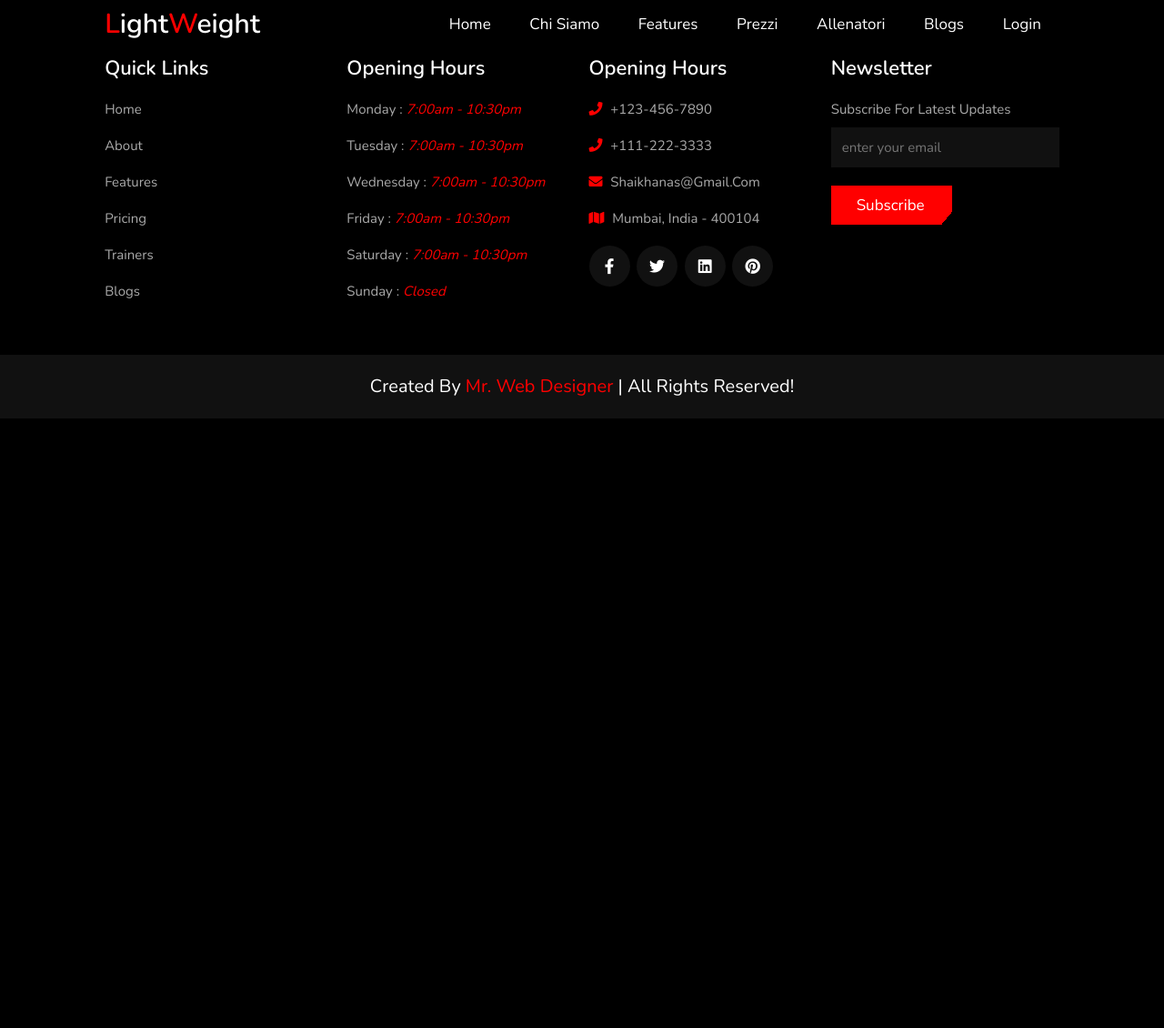
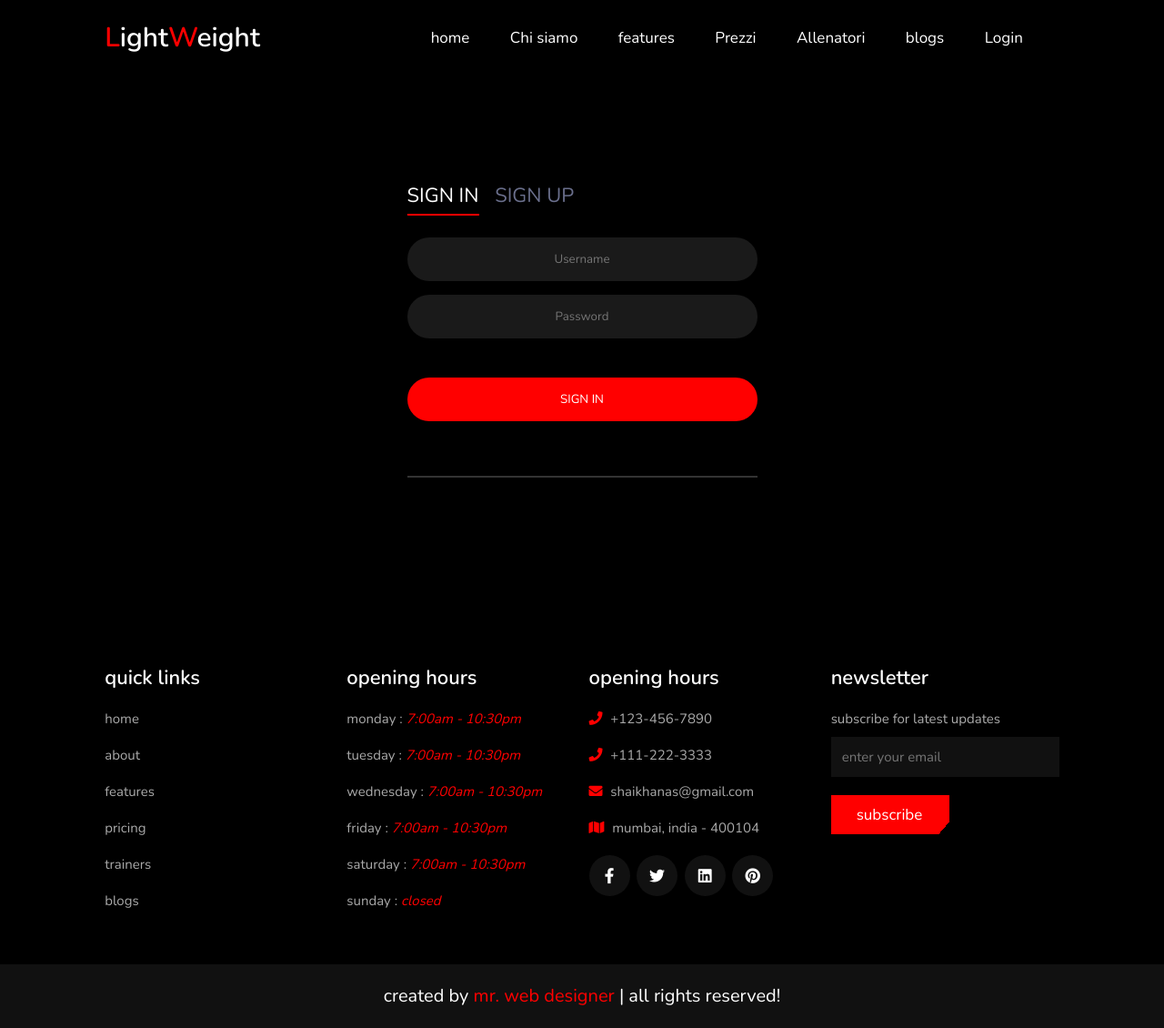
Before and after one commit to Franzap/WebTech, a PHP site: page /login.html in a window 1280 px wide. Shown: the whole page at 91% size. Before the commit the page ends 460 px from the top, so only its background shows below. Run offline with PHP 8.4, Linux system fonts and the light colour scheme.

Commit message:
update login

```diff
--- a/fitness website/css/style.css
+++ b/fitness website/css/style.css
@@ -8,7 +8,7 @@
   text-decoration: none;
   outline: none;
   border: none;
-  text-transform: capitalize;
+
   -webkit-transition: all .2s linear;
   transition: all .2s linear;
 }
@@ -34,8 +34,148 @@ html::-webkit-scrollbar-thumb {
 
 body {
   background: #000;
+  margin:0;
+  color:#6a6f8c;
+
+}
+.login-wrap {
+  width: 100%;
+  margin: auto;
+  max-width: 525px;
+  min-height: 670px;
+  position: relative;
+}
+.login-html{
+  width:100%;
+  height:100%;
+  position:absolute;
+  padding:200px 70px 50px 70px;
+  background: rgba(0, 0, 0, 0.9);
+}
+.login-html .sign-in-htm,
+.login-html .sign-up-htm{
+  top:0;
+  left:0;
+  right:0;
+  bottom:0;
+  position:absolute;
+  transform:rotateY(180deg);
+  backface-visibility:hidden;
+  transition:all .4s linear;
+}
+.login-html .sign-in,
+.login-html .sign-up,
+.login-form .group .check{
+  display:none;
+}
+.login-html .tab,
+.login-form .group .label,
+.login-form .group .button{
+  text-transform:uppercase;
+}
+.login-html .tab{
+  font-size:22px;
+  margin-right:15px;
+  padding-bottom:5px;
+  margin:0 15px 10px 0;
+  display:inline-block;
+  border-bottom:2px solid transparent;
+}
+.login-html .sign-in:checked + .tab,
+.login-html .sign-up:checked + .tab{
+  color:#fff;
+  border-color:#ff0000;
+}
+.login-form{
+  min-height:345px;
+  position:relative;
+  perspective:1000px;
+  transform-style:preserve-3d;
+}
+.login-form .group{
+  margin-bottom:15px;
+}
+.login-form .group .label,
+.login-form .group .input,
+.login-form .group .button{
+  width:100%;
+  color:#fff;
+  display:block;
+  text-align: center;
+}
+.login-form .group .input,
+.login-form .group .button{
+  border:none;
+  padding:15px 20px;
+  border-radius:25px;
+  background:rgba(255,255,255,.1);
+}
+.login-form .group input[data-type="password"]{
+  text-security:circle;
+  -webkit-text-security:circle;
+}
+.login-form .group .label{
+  color:#aaa;
+  font-size:12px;
+}
+.login-form .group .button{
+  background:#ff0000;
+}
+.login-form .group label .icon{
+  width:15px;
+  height:15px;
+  border-radius:2px;
+  position:relative;
+  display:inline-block;
+  background:rgba(255,255,255,.1);
+}
+.login-form .group label .icon:before,
+.login-form .group label .icon:after{
+  content:'';
+  width:10px;
+  height:2px;
+  background:#fff;
+  position:absolute;
+  transition:all .2s ease-in-out 0s;
+}
+.login-form .group label .icon:before{
+  left:3px;
+  width:5px;
+  bottom:6px;
+  transform:scale(0) rotate(0);
+}
+.login-form .group label .icon:after{
+  top:6px;
+  right:0;
+  transform:scale(0) rotate(0);
+}
+.login-form .group .check:checked + label{
+  color:#fff;
+}
+.login-form .group .check:checked + label .icon{
+  background: #000000;
+}
+.login-form .group .check:checked + label .icon:before{
+  transform:scale(1) rotate(45deg);
+}
+.login-form .group .check:checked + label .icon:after{
+  transform:scale(1) rotate(-45deg);
+}
+.login-html .sign-in:checked + .tab + .sign-up + .tab + .login-form .sign-in-htm{
+  transform:rotate(0);
+}
+.login-html .sign-up:checked + .tab + .login-form .sign-up-htm{
+  transform:rotate(0);
 }
 
+.hr{
+  height:2px;
+  margin:60px 0 50px 0;
+  background:rgba(255,255,255,.2);
+}
+.foot-lnk{
+  text-align:center;
+}
 section {
   padding: 5rem 9%;
 }
@@ -113,11 +253,18 @@ section {
   color: #f00;
 }
 
-.header .navbar a {
+.header .navbar a{
+
   display: inline-block;
   padding: 1.5rem 2rem;
   font-size: 1.7rem;
-  color: #fff;
+  color: #ffffff;
+}
+.header .navbar  {
+  display: inline-block;
+  padding: 1.5rem 2rem;
+  font-size: 1.7rem;
+  color: #ffffff;
 }
 
 .header .navbar a:hover {
@@ -272,7 +419,7 @@ section {
 .features .box-container {
   display: -ms-grid;
   display: grid;
-  -ms-grid-columns: (minmax(32rem, 1fr))[auto-fit];
+  -ms-grid-columns: minmax(32rem, 1fr); [auto-fit];
   grid-template-columns: repeat(auto-fit, minmax(32rem, 1fr));
   gap: 1.5rem;
   gap: 0;
@@ -337,7 +484,7 @@ section {
 .pricing {
   display: -ms-grid;
   display: grid;
-  -ms-grid-columns: (minmax(32rem, 1fr))[auto-fit];
+  -ms-grid-columns:minmax(32rem, 1fr);
   grid-template-columns: repeat(auto-fit, minmax(32rem, 1fr));
   gap: 1.5rem;
 }
@@ -410,7 +557,7 @@ section {
 .trainers .box-container {
   display: -ms-grid;
   display: grid;
-  -ms-grid-columns: (minmax(29rem, 1fr))[auto-fit];
+  -ms-grid-columns: minmax(29rem, 1fr);
   grid-template-columns: repeat(auto-fit, minmax(29rem, 1fr));
   gap: 1.5rem;
 }
@@ -589,6 +736,7 @@ section {
   color: #f00;
 }
 
+
 .blogs .slide {
   background: #111;
   margin-bottom: 7rem;
@@ -650,7 +798,7 @@ section {
 .footer .box-container {
   display: -ms-grid;
   display: grid;
-  -ms-grid-columns: (minmax(25rem, 1fr))[auto-fit];
+  -ms-grid-columns:minmax(25rem, 1fr);
   grid-template-columns: repeat(auto-fit, minmax(25rem, 1fr));
   gap: 1.5rem;
 }
--- a/fitness website/login.html
+++ b/fitness website/login.html
@@ -38,6 +38,65 @@
 </header>
 
 <!-- header section ends     -->
+
+<div class="login-wrap">
+    <div class="login-html">
+
+        <input id="tab-1" type="radio" name="tab" class="sign-in" checked><label for="tab-1" class="tab">Sign In</label>
+        <input id="tab-2" type="radio" name="tab" class="sign-up"><label for="tab-2" class="tab">Sign Up</label>
+        <div class="login-form">
+            <div class="sign-in-htm">
+                <form method="post"action="#">
+
+                    <div class="group">
+                        <br>
+                        <label for="user" class="label"></label>
+                        <input type="text" placeholder="Username" class="input">
+                    </div>
+                    <div class="group">
+                        <label for="pass" class="label"></label>
+                        <input type="password" placeholder="Password" class="input" data-type="password">
+                    </div>
+
+                    <div class="group">
+                        <br><br>
+                        <input type="submit" class="button" value="Sign In">
+
+                    </div>
+                    <div class="hr"></div>
+                </form>
+            </div>
+
+
+            <div class="sign-up-htm">
+                <form>
+                    <div class="group">
+                        <input  type="text" placeholder="Email" class="input">
+                    </div>
+                    <div class="group">
+                        <input id="user" type="text" placeholder="Username" class="input">
+                    </div>
+                    <div class="group">
+                        <input type="password" class="input" placeholder="Password" data-type="password">
+                    </div>
+                    <div class="group">
+                        <input id="pass" type="password" class="input" placeholder="Repeat Password" data-type="password">
+                    </div>
+
+                    <div class="group">
+                        <input type="submit" class="button" value="Sign Up">
+                    </div>
+                    <div class="hr"></div>
+                    <div class="foot-lnk">
+                        <label for="tab-1">Already Member?</a>
+                        </label>
+                    </div>
+                </form>
+            </div>
+        </div>
+
+    </div>
+</div>
 <!-- footer section starts  -->
 
 <section class="footer">
```
Lines whose indentation alone changed are shown as unchanged.
